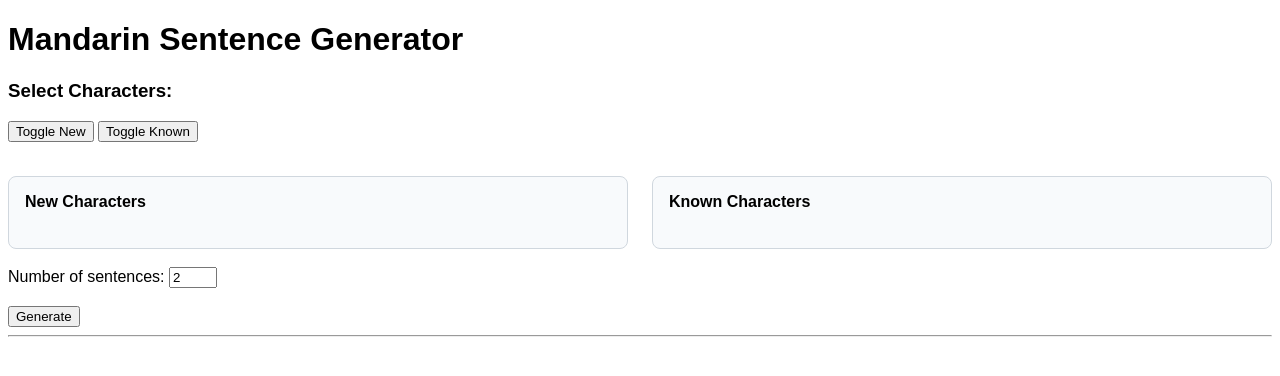
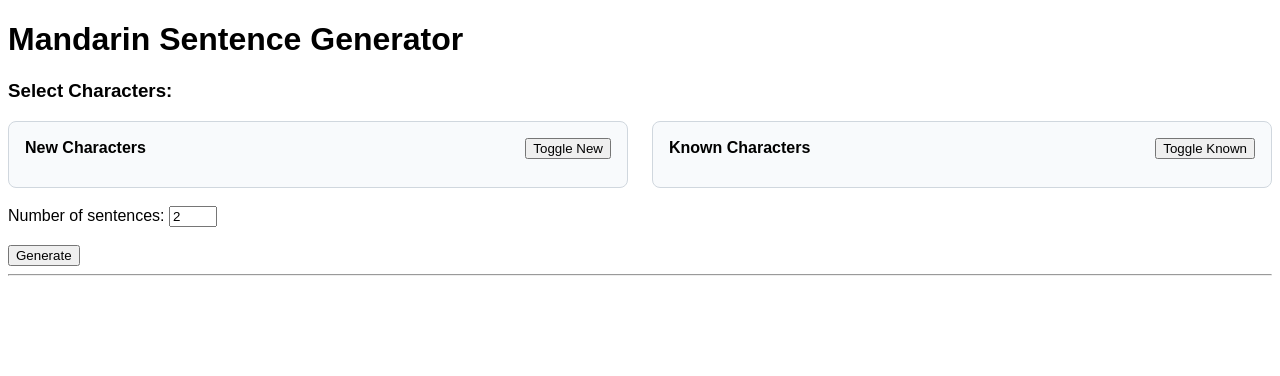
Before and after one commit to hochmuth/mandarin_learner, a FastAPI app: page / in a window 1280 px wide. Shown: the top 376 px of the page. Run offline with FastAPI, Linux system fonts and the light colour scheme; some libraries are stand-ins or nearby versions.

Commit message:
Moved toggle buttons to the top

```diff
--- a/app/templates/index.html
+++ b/app/templates/index.html
@@ -23,7 +23,15 @@
         }
 
         .character-column h4 {
-            margin-top: 0;
+            margin: 0;
+        }
+
+        .character-column-header {
+            display: flex;
+            align-items: center;
+            justify-content: space-between;
+            gap: 12px;
+            margin-bottom: 12px;
         }
 
         .character-list label {
@@ -43,16 +51,13 @@
 >
     <h3>Select Characters:</h3>
 
-    <!-- Select / Deselect Buttons -->
-    <button type="button" onclick="toggleGroup('new-characters')">Toggle New</button>
-    <button type="button" onclick="toggleGroup('known-characters')">Toggle Known</button>
-
-    <br><br>
-
     <!-- Character List -->
     <div id="character-list" class="character-columns">
         <section class="character-column">
-            <h4>New Characters</h4>
+            <div class="character-column-header">
+                <h4>New Characters</h4>
+                <button type="button" onclick="toggleGroup('new-characters')">Toggle New</button>
+            </div>
             <div id="new-characters" class="character-list">
                 {% for char in new_characters %}
                     <label>
@@ -64,7 +69,10 @@
         </section>
 
         <section class="character-column">
-            <h4>Known Characters</h4>
+            <div class="character-column-header">
+                <h4>Known Characters</h4>
+                <button type="button" onclick="toggleGroup('known-characters')">Toggle Known</button>
+            </div>
             <div id="known-characters" class="character-list">
                 {% for char in known_characters %}
                     <label>
```
